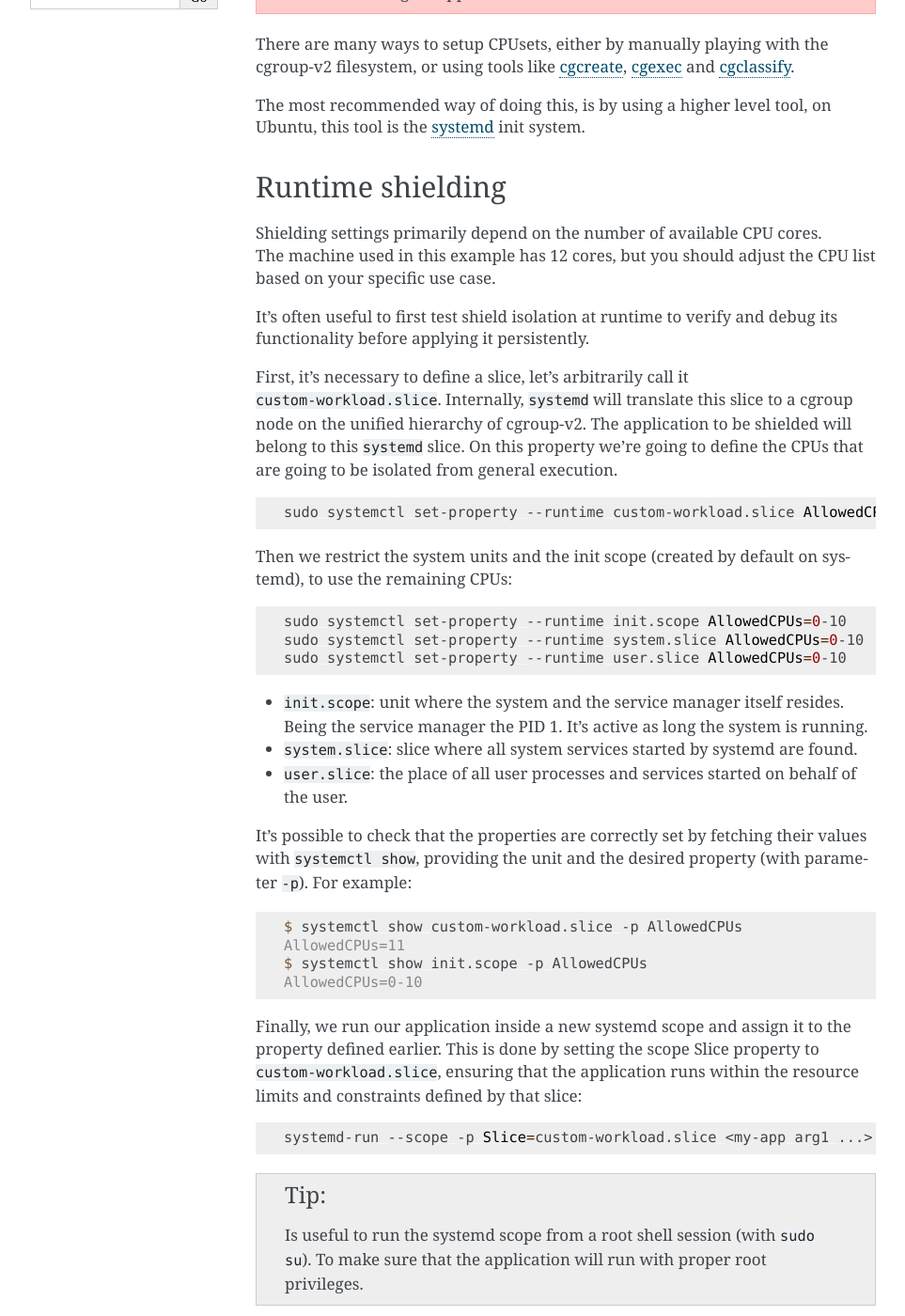
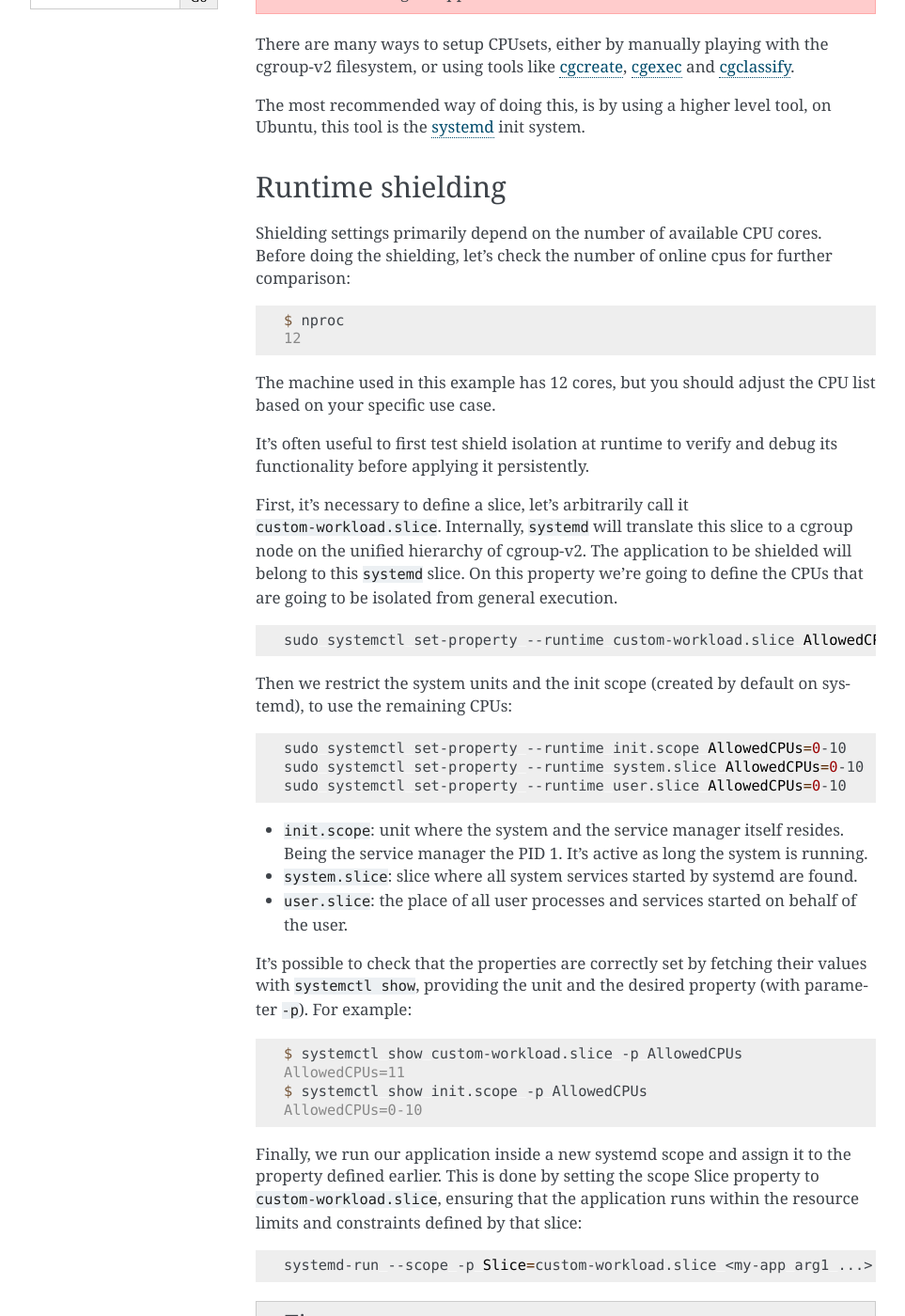
Before and after one commit to canonical/real-time-ubuntu-docs, a Sphinx documentation site: the page built from docs/how-to/using-cpu-sets.md, in a window 1280 px wide and 1400 px high, scrolled down 350 px. Shown: the whole window at 94% size, without its empty margins (148-1111 px from the left). Built offline with Sphinx 7.4.7, drawn with Linux system fonts in a browser that asks for light colours.

Commit message:
feat: use raw nproc command for comparison
Signed-off-by: Lincoln Wallace <lincoln.wallace@canonical.com>

````diff
--- a/docs/how-to/using-cpu-sets.md
+++ b/docs/how-to/using-cpu-sets.md
@@ -13,6 +13,11 @@ The most recommended way of doing this, is by using a higher level tool, on Ubun
 ## Runtime shielding
 
 Shielding settings primarily depend on the number of available CPU cores.
+Before doing the shielding, let's check the number of online cpus for further comparison:
+```console
+$ nproc
+12
+```
 The machine used in this example has 12 cores, but you should adjust the CPU list based on your specific use case.
 
 It’s often useful to first test shield isolation at runtime to verify and debug its functionality before applying it persistently.
````
Also changed, not shown: other parts of docs/how-to/using-cpu-sets.md (+0 -2 lines).
